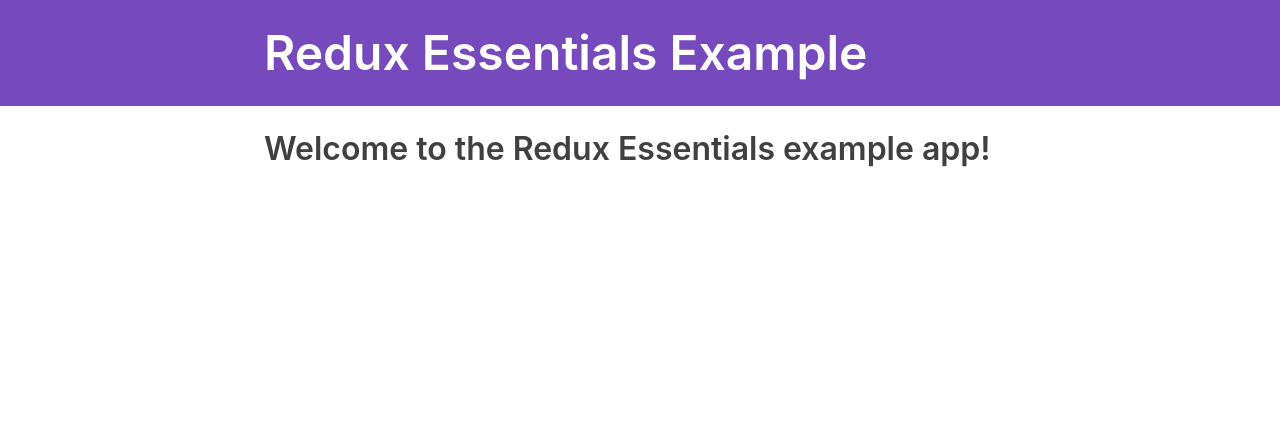
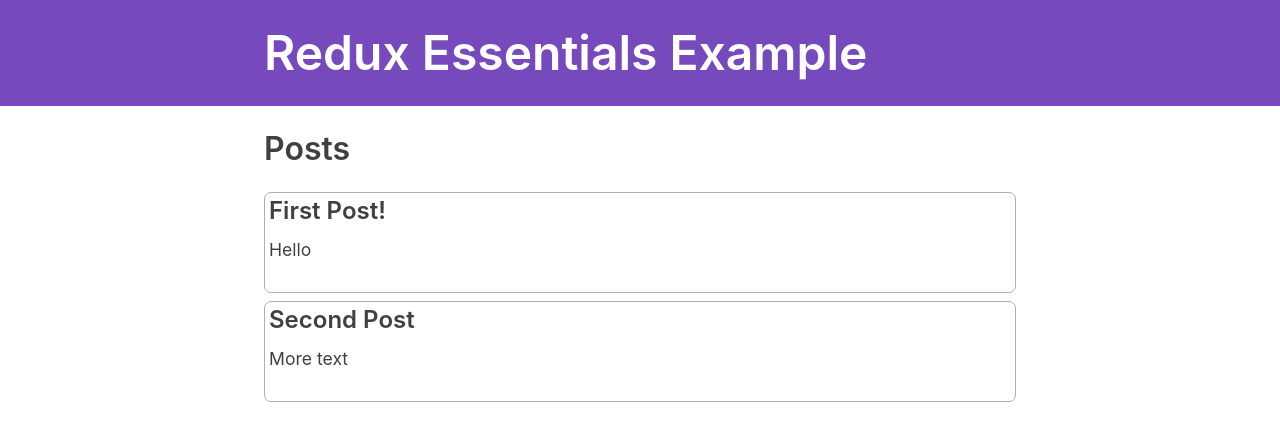
Before and after one commit to c3n7-learning/learning_react, a React (Create React App) app in the folder redux_essentials/3-redux-essentials-example-app/: page / in a window 1280 px wide. Shown: the top 440 px of the page. Built offline with nearby package versions, Linux system fonts and the light colour scheme; what @mswjs/data, mock-socket, txtgen would draw is missing.

Commit message:
Can display posts

```diff
--- a/redux_essentials/3-redux-essentials-example-app/src/App.js
+++ b/redux_essentials/3-redux-essentials-example-app/src/App.js
@@ -7,6 +7,7 @@
 } from 'react-router-dom'
 
 import { Navbar } from './app/Navbar'
+import { PostsList } from './features/posts/PostsList'
 
 function App() {
   return (
@@ -18,9 +19,9 @@
             exact
             path="/"
             render={() => (
-              <section>
-                <h2>Welcome to the Redux Essentials example app!</h2>
-              </section>
+              <React.Fragment>
+                <PostsList />
+              </React.Fragment>
             )}
           />
           <Redirect to="/" />
--- a/redux_essentials/3-redux-essentials-example-app/src/app/store.js
+++ b/redux_essentials/3-redux-essentials-example-app/src/app/store.js
@@ -1,5 +1,8 @@
 import { configureStore } from '@reduxjs/toolkit'
+import postsReducer from '../features/posts/postsSlice'
 
 export default configureStore({
-  reducer: () => ({}),
+  reducer: {
+    posts: postsReducer,
+  },
 })
--- /dev/null
+++ b/redux_essentials/3-redux-essentials-example-app/src/features/posts/PostsList.js
@@ -0,0 +1,19 @@
+import { useSelector } from 'react-redux'
+
+export const PostsList = () => {
+  const posts = useSelector((state) => state.posts)
+
+  const renderedPosts = posts.map((post) => (
+    <article class="post-excerpt" key={post.id}>
+      <h3>{post.title}</h3>
+      <p className="post-content">{post.content.substring(0, 100)}</p>
+    </article>
+  ))
+
+  return (
+    <section className="posts-list">
+      <h2>Posts</h2>
+      {renderedPosts}
+    </section>
+  )
+}
--- /dev/null
+++ b/redux_essentials/3-redux-essentials-example-app/src/features/posts/postsSlice.js
@@ -0,0 +1,14 @@
+import { createSlice } from '@reduxjs/toolkit'
+
+const initialState = [
+  { id: '1', title: 'First Post!', content: 'Hello' },
+  { id: '2', title: 'Second Post', content: 'More text' },
+]
+
+const postsSlice = createSlice({
+  name: 'posts',
+  initialState,
+  reducers: {},
+})
+
+export default postsSlice.reducer
```
